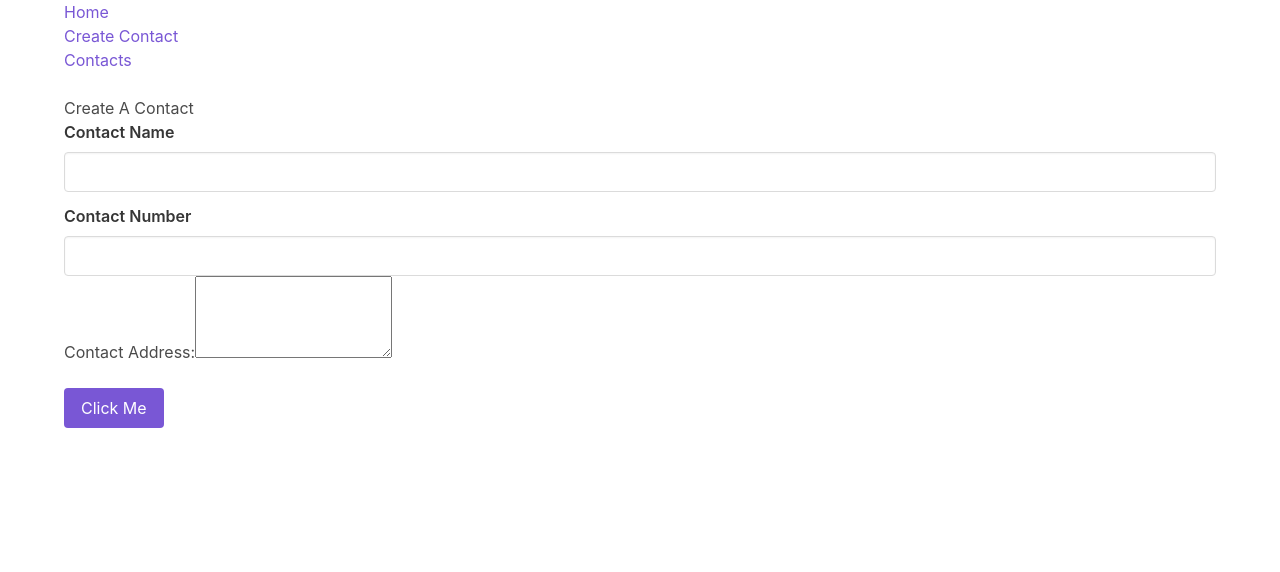
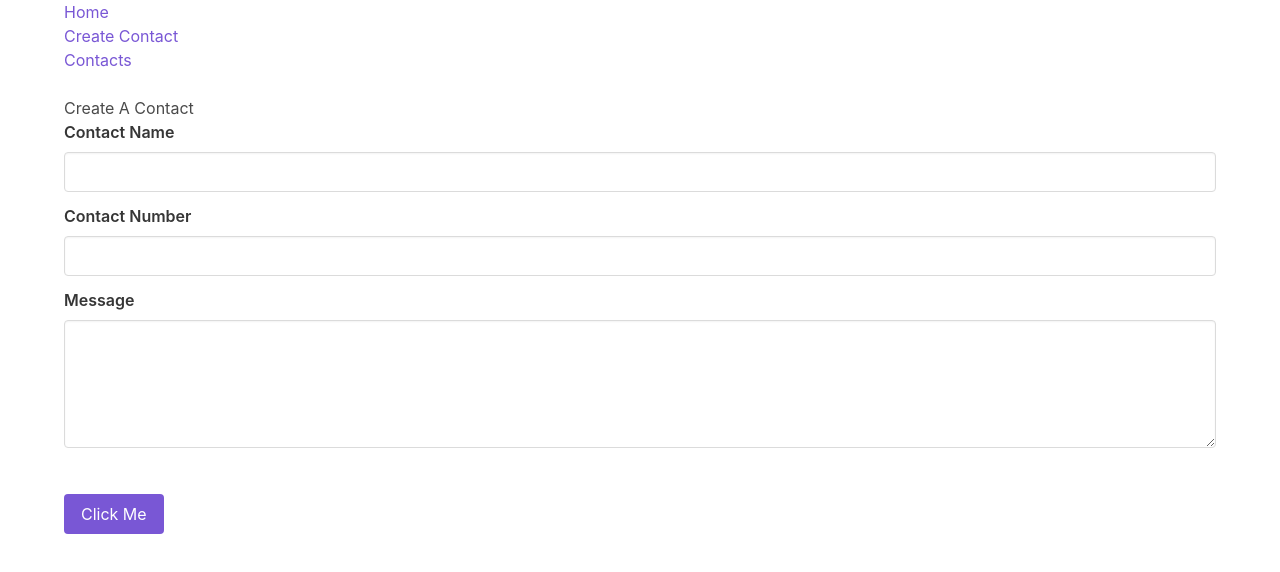
Before and after one commit to abtin-abbaspour/Gringotts-Bank-MEVN-Project, a Vue app: page /create in a window 1280 px wide. Shown: the top 572 px of the page. Built offline with nearby package versions, Linux system fonts and the light colour scheme.

Commit message:
Update CreateComponent.vue
Completed Buefy text fields

```diff
--- a/src/components/CreateComponent.vue
+++ b/src/components/CreateComponent.vue
@@ -9,15 +9,11 @@
         <b-field label="Contact Number">
             <b-input v-model="post.number"></b-input>
         </b-field>
-      </div>
-        <div class="row">
-          <div class="col-md-6">
-            <div class="form-group">
-              <label>Contact Address:</label>
-              <textarea class="form-control" v-model="post.body" rows="5"></textarea>
-            </div>
-          </div>
-        </div><br />
+        <b-field label="Message">
+            <b-input v-model="post.body" maxlength="200" type="textarea"></b-input>
+        </b-field>
+        </div>
+        <br />
         <div class="form-group" id='app'>
           <b-button type="is-primary" @click="addPost()" >Click Me</b-button>
         </div>
```
